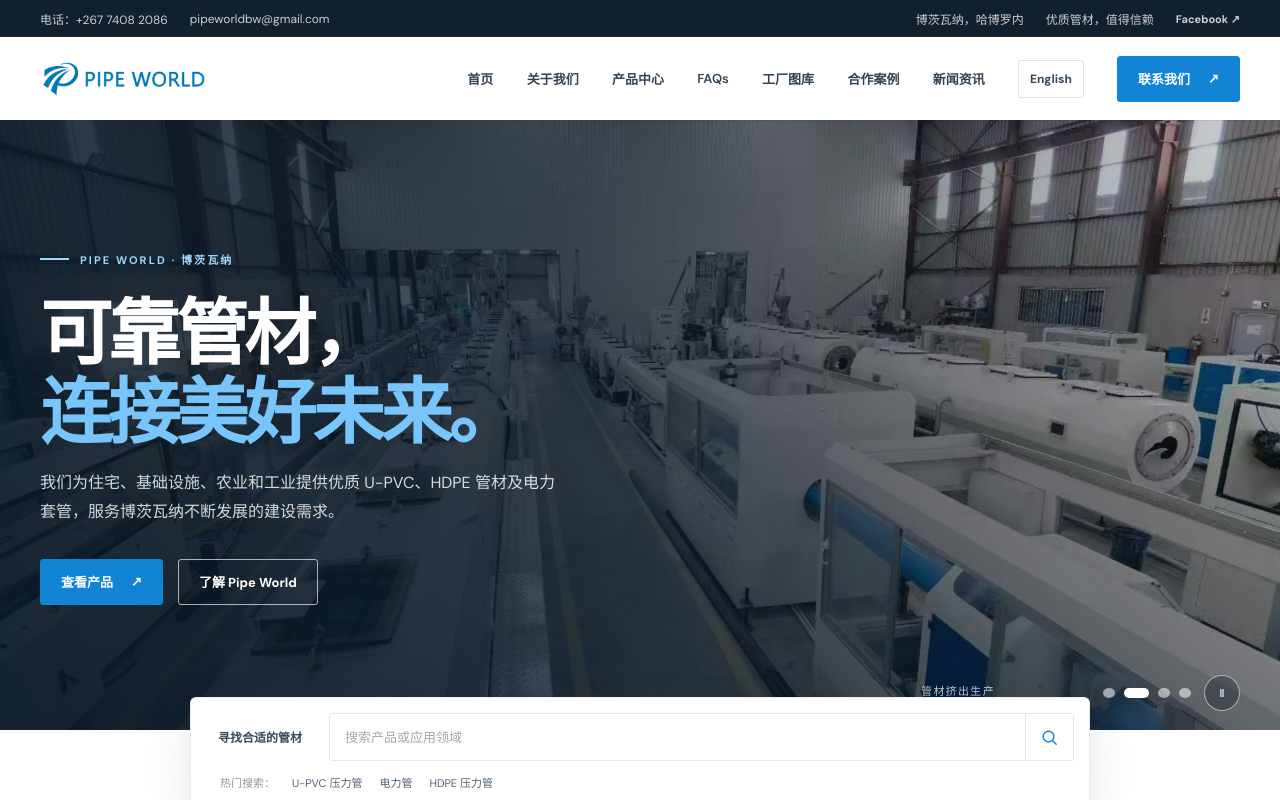
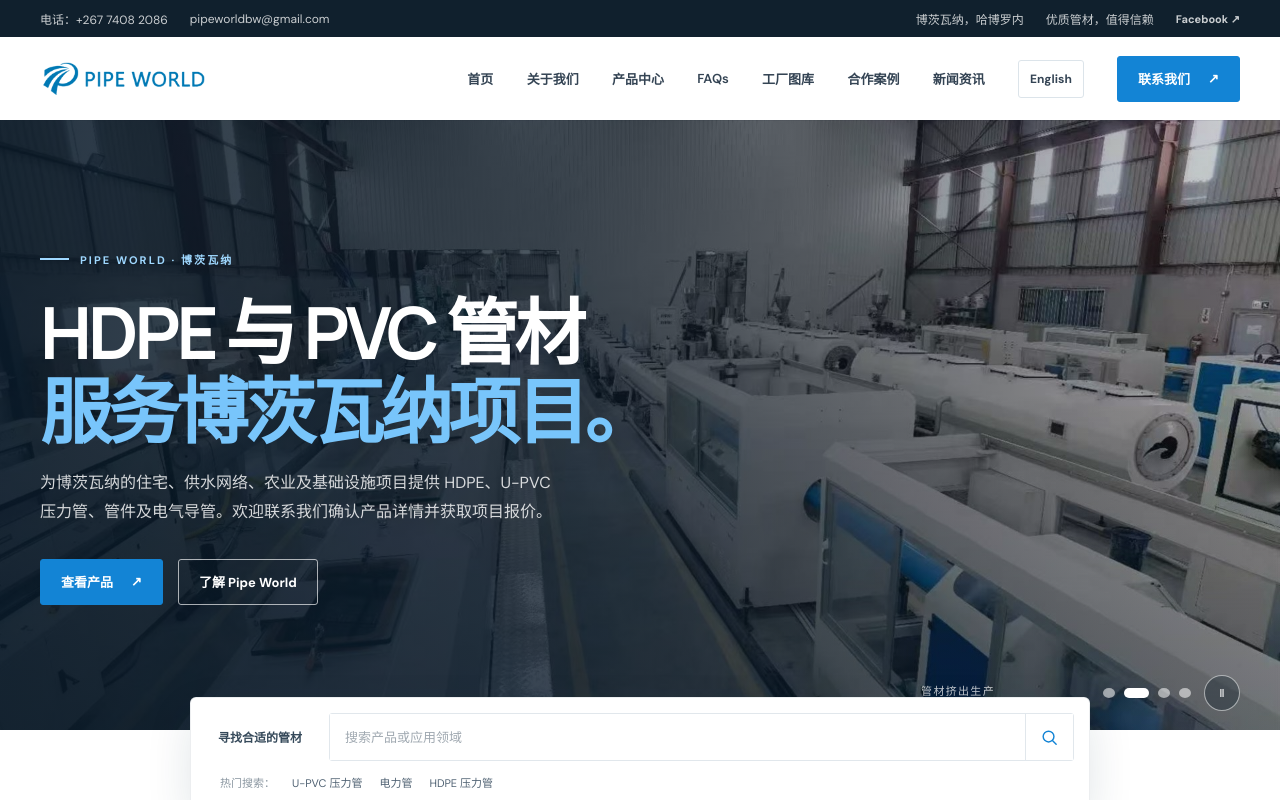
Before and after one commit to congtr61-blip/pipeWorld, a website: page index.html in a window 1280 px wide. Both pictures are taken after a click on the button "中文". Shown: the top 800 px of the page. Drawn offline with Linux system fonts and the light colour scheme; no server answers.

Commit message:
修改google search console

```diff
--- a/index.html
+++ b/index.html
@@ -6,25 +6,25 @@
     <meta name="theme-color" content="#f7f8fa" />
     <meta
       name="description"
-      content="PIPE WORLD (PTY) LTD manufactures quality U-PVC, HDPE and electrical conduit pipes in Botswana."
+      content="Looking for HDPE or PVC pipes in Botswana? PIPE WORLD supplies HDPE and U-PVC pressure pipes, fittings and electrical conduit. Contact our Gaborone team for specifications and a quotation."
     />
-    <title>HDPE &amp; uPVC Pipe Supplier in Botswana | PIPE WORLD</title>
+    <title>HDPE &amp; PVC Pipes Supplier Botswana | PIPE WORLD</title>
     <link rel="canonical" href="https://www.pipeworld-bw.com/" />
     <meta property="og:type" content="website" />
     <meta property="og:site_name" content="PIPE WORLD" />
-    <meta property="og:title" content="HDPE &amp; uPVC Pipe Supplier in Botswana | PIPE WORLD" />
+    <meta property="og:title" content="HDPE &amp; PVC Pipes Supplier Botswana | PIPE WORLD" />
     <meta
       property="og:description"
-      content="PIPE WORLD supplies U-PVC, HDPE pressure pipes and electrical conduit for projects in Botswana."
+      content="Looking for HDPE or PVC pipes in Botswana? PIPE WORLD supplies HDPE and U-PVC pressure pipes, fittings and electrical conduit. Contact our Gaborone team for specifications and a quotation."
     />
     <meta property="og:url" content="https://www.pipeworld-bw.com/" />
     <meta property="og:image" content="https://www.pipeworld-bw.com/assets/hero-pipeworld-delivery.jpg" />
     <meta property="og:image:alt" content="PIPE WORLD pipe delivery in Botswana" />
     <meta name="twitter:card" content="summary_large_image" />
-    <meta name="twitter:title" content="HDPE &amp; uPVC Pipe Supplier in Botswana | PIPE WORLD" />
+    <meta name="twitter:title" content="HDPE &amp; PVC Pipes Supplier Botswana | PIPE WORLD" />
     <meta
       name="twitter:description"
-      content="PIPE WORLD supplies U-PVC, HDPE pressure pipes and electrical conduit for projects in Botswana."
+      content="Looking for HDPE or PVC pipes in Botswana? PIPE WORLD supplies HDPE and U-PVC pressure pipes, fittings and electrical conduit. Contact our Gaborone team for specifications and a quotation."
     />
     <meta name="twitter:image" content="https://www.pipeworld-bw.com/assets/hero-pipeworld-delivery.jpg" />
     <link rel="preconnect" href="https://fonts.googleapis.com" />
@@ -1901,10 +1901,10 @@
         </div>
         <div class="hero-content">
           <div class="eyebrow">PIPE WORLD · BOTSWANA</div>
-          <h1>Reliable pipes.<br /><span>Built for what flows next.</span></h1>
+          <h1>HDPE &amp; PVC Pipes<br /><span>for Botswana projects.</span></h1>
           <p class="hero-copy">
-            Quality U-PVC, HDPE and electrical conduit solutions for homes, infrastructure, agriculture and industry.
-            Made to serve the needs of a growing Botswana.
+            HDPE and U-PVC pressure pipes, fittings and electrical conduit for homes, water networks, agriculture and
+            infrastructure projects across Botswana. Contact us for current product details and project quotations.
           </p>
           <div class="hero-actions">
             <a class="button" href="#products">Explore our products <span aria-hidden="true">↗</span></a>
@@ -2371,10 +2371,10 @@
         "News": "新闻资讯",
         "Contact Us": "联系我们",
         "PIPE WORLD · BOTSWANA": "PIPE WORLD · 博茨瓦纳",
-        "Reliable pipes.": "可靠管材，",
-        "Built for what flows next.": "连接美好未来。",
-        "Quality U-PVC, HDPE and electrical conduit solutions for homes, infrastructure, agriculture and industry. Made to serve the needs of a growing Botswana.":
-          "我们为住宅、基础设施、农业和工业提供优质 U-PVC、HDPE 管材及电力套管，服务博茨瓦纳不断发展的建设需求。",
+        "HDPE & PVC Pipes": "HDPE 与 PVC 管材",
+        "for Botswana projects.": "服务博茨瓦纳项目。",
+        "HDPE and U-PVC pressure pipes, fittings and electrical conduit for homes, water networks, agriculture and infrastructure projects across Botswana. Contact us for current product details and project quotations.":
+          "为博茨瓦纳的住宅、供水网络、农业及基础设施项目提供 HDPE、U-PVC 压力管、管件及电气导管。欢迎联系我们确认产品详情并获取项目报价。",
         "Explore our products": "查看产品",
         "Discover Pipe World": "了解 Pipe World",
         "QUALITY · SERVICE · TRUST": "品质 · 服务 · 信赖",
@@ -3126,9 +3126,9 @@
         renderFactoryGallery(language);
         showHeroSlide(activeHeroSlide, language);
         updateHeroPauseButton();
-        document.title = isChinese ? "博茨瓦纳 HDPE 和 U-PVC 管材供应商 | PIPE WORLD" : originalTitle;
+        document.title = isChinese ? "博茨瓦纳 HDPE 和 PVC 管材供应商 | PIPE WORLD" : originalTitle;
         document.querySelector('meta[name="description"]').content = isChinese
-          ? "PIPE WORLD (PTY) LTD 于博茨瓦纳提供优质 U-PVC、HDPE 管材及电力套管。"
+          ? "在博茨瓦纳寻找 HDPE 或 PVC 管材？PIPE WORLD 提供 HDPE、U-PVC 压力管、管件及电气导管，欢迎联系哈博罗内团队询价并确认规格。"
           : originalDescription;
         languageButton.textContent = isChinese ? "English" : "中文";
         languageButton.lang = isChinese ? "en" : "zh";
```
